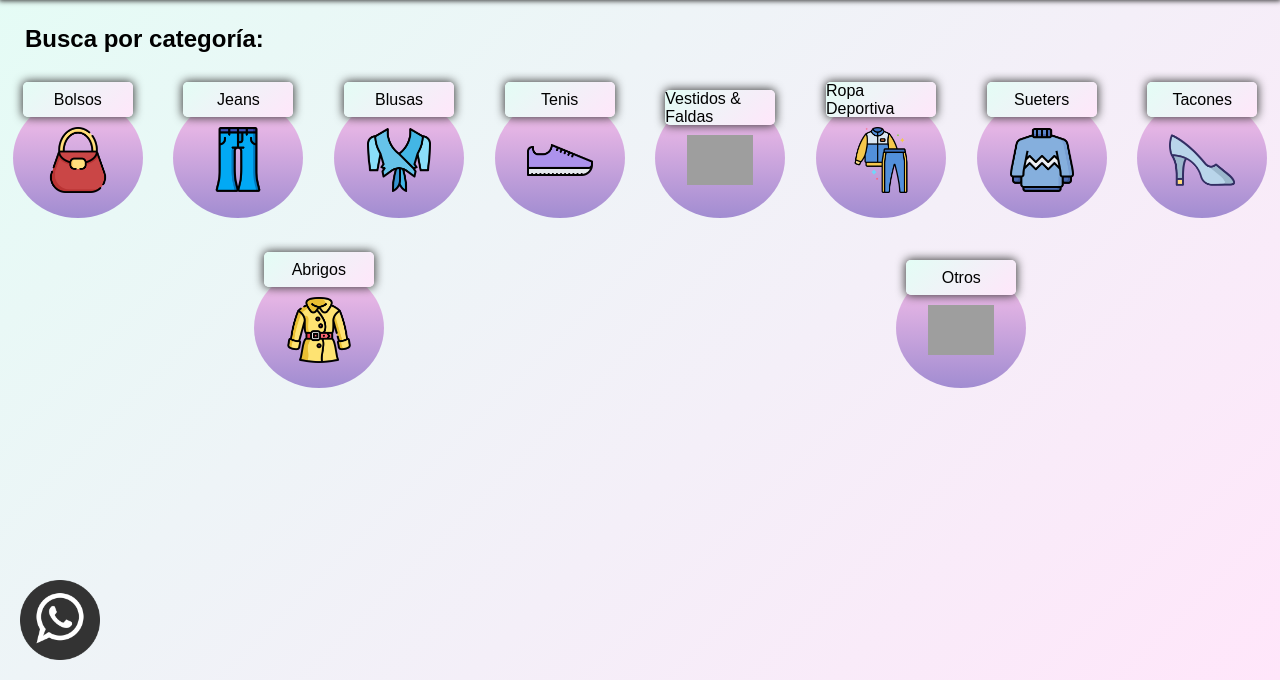
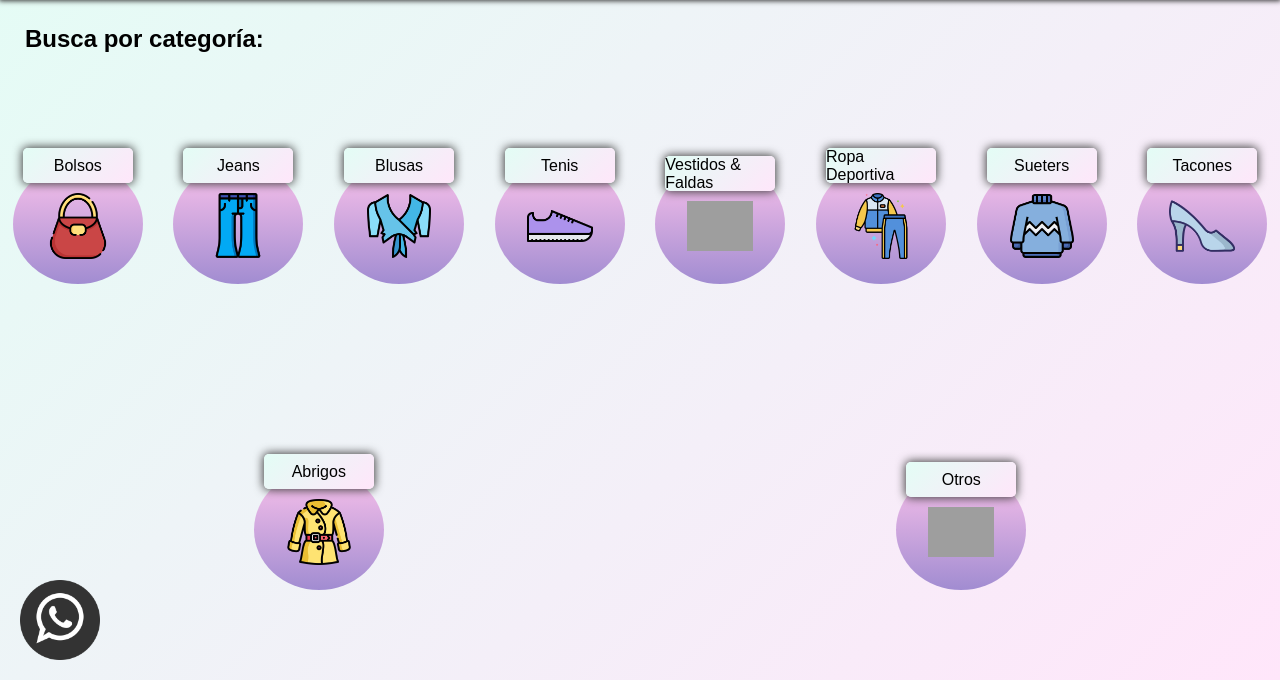
Before and after one commit to estanisalpre/bauldeseverina, a PHP site: template views/catalogo.php in a window 1280 px wide. Shown: the part 120-800 px from the top of the page. Run offline with PHP 8.4, Linux system fonts and the light colour scheme; the template is opened without the code that fills it, so the values that code supplies are empty; some web fonts are replaced; grey boxes are pictures that could not be loaded.

Commit message:
New feature in briefcase section

```diff
--- /dev/null
+++ b/public/styles/_mediaQuery.scss
@@ -0,0 +1,25 @@
+//Todas el responsive aqui en mixins
+//Para portatil
+@mixin notebook {
+    @media screen and (max-width: 1500px) {
+        @content;
+    }
+}
+//Para tablets
+@mixin tablet {
+    @media screen and (max-width: 1100px) {
+        @content;
+    }
+}
+//Para mobiles
+@mixin mobile {
+    @media screen and (max-width: 567px) {
+        @content;
+    }
+}
+//Para mobiles pequeños
+@mixin smallMobile {
+    @media screen and (max-width: 400px) {
+        @content;
+    }
+}
--- a/public/styles/catalogo.css
+++ b/public/styles/catalogo.css
@@ -281,9 +281,13 @@ main #categorySection .links p {
   align-items: center;
 }
 main #categorySection .links {
-  flex-wrap: wrap;
+  width: 100%;
+  height: 100%;
+  display: flex;
   justify-content: space-around;
   flex-direction: row;
+  align-items: center;
+  flex-wrap: wrap;
   gap: 15px;
 }
 main #categorySection .links div {
--- a/public/styles/catalogo.scss
+++ b/public/styles/catalogo.scss
@@ -1,3 +1,6 @@
+//Importamos
+@import "_mediaQuery";
+
 //Variables
 $backgroundImage: linear-gradient(to top, #fcddd4 0%, #e8dad0 100%);
 $secondBackgroundImage: linear-gradient(-225deg, #E3FDF5 0%, #FFE6FA 100%);
@@ -290,9 +293,9 @@ main{
             }
         }
         .links{
+            @include sizes();
+            @include displayFlex($flexDirection:row, $justifyContent: space-around);
             flex-wrap: wrap;
-            justify-content: space-around;
-            flex-direction: row;
             gap: 15px;
 
             div{
```
Also changed, not shown: 1 other file.
